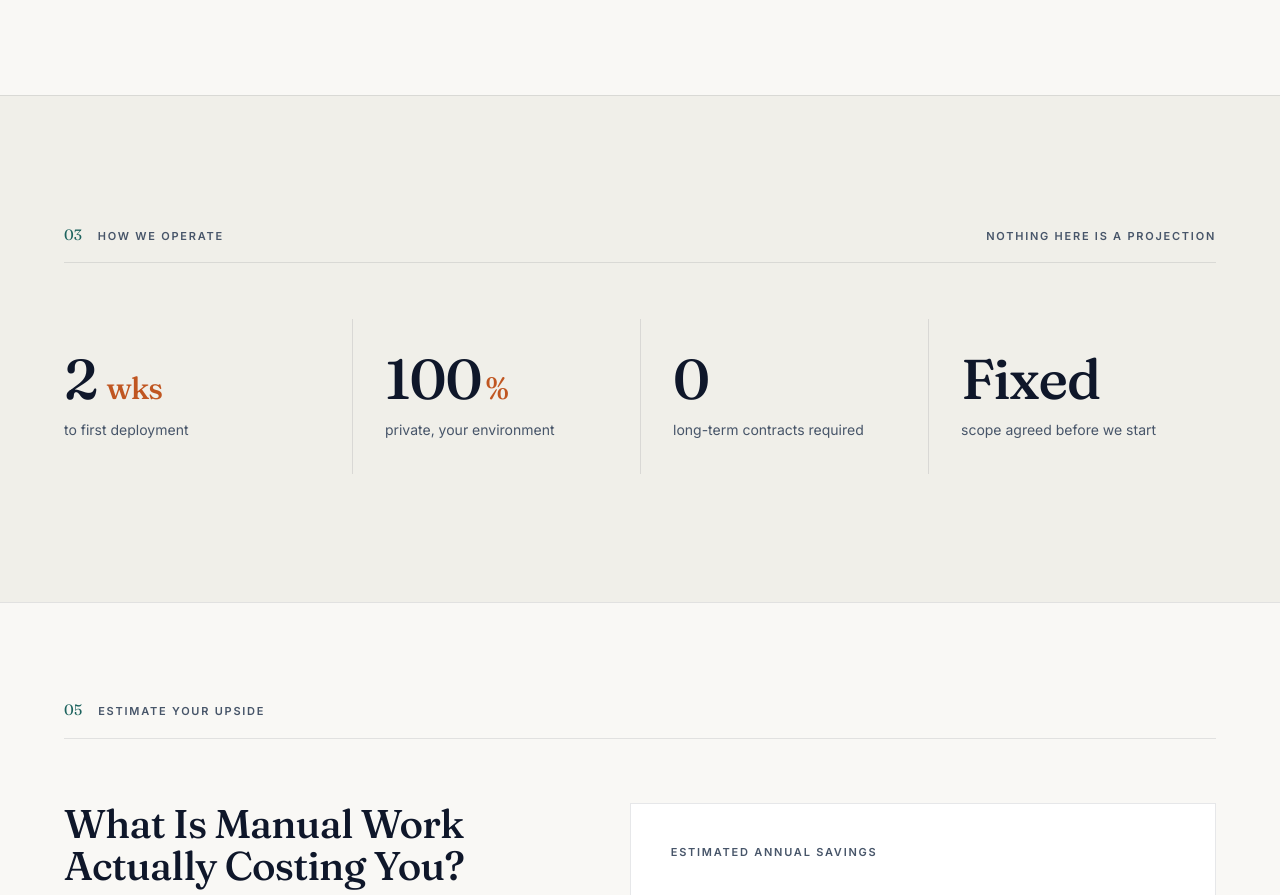
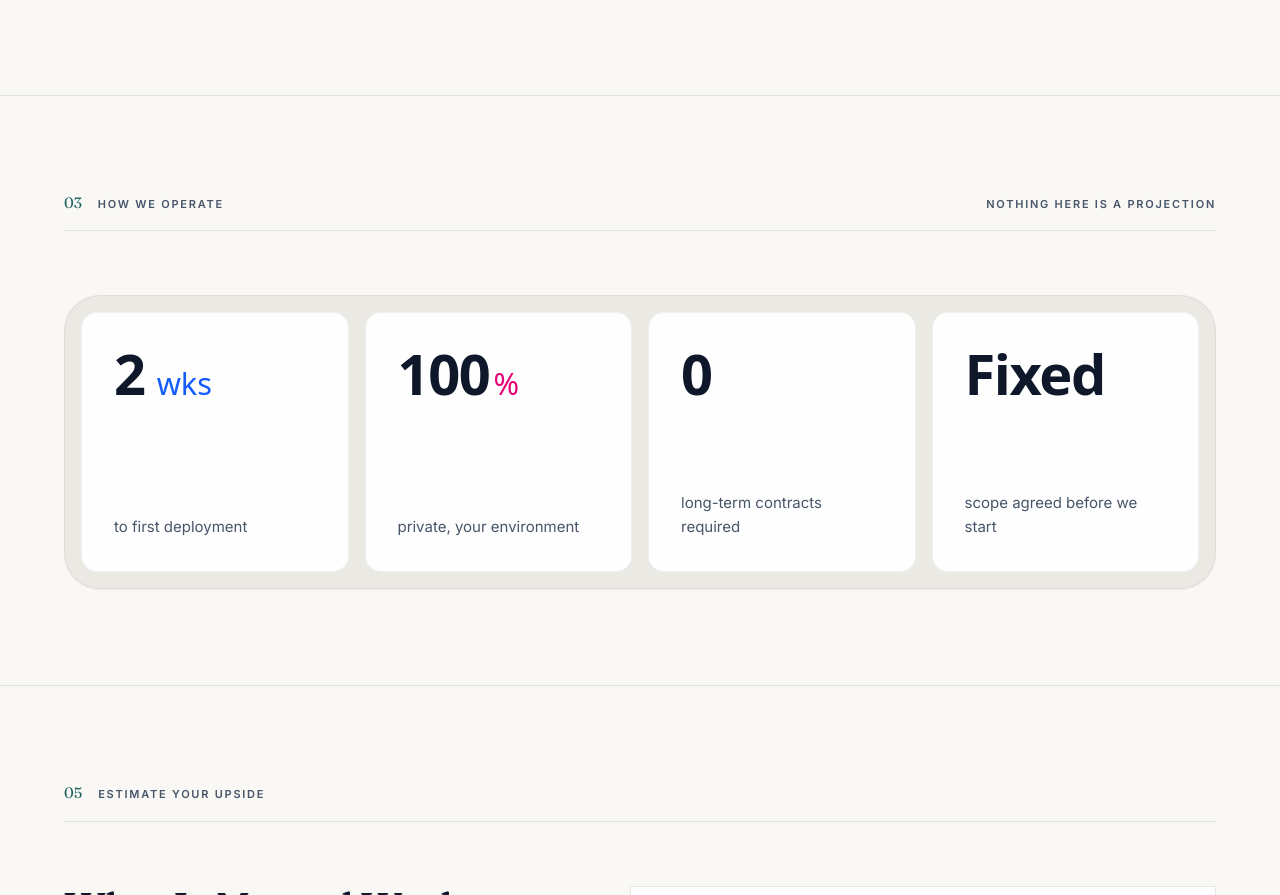
Before and after one commit to spectredad/Regicore, a Next.js app: page / in a window 1280 px wide. Shown: the part 3137-4032 px from the top of the page. Built offline with nearby package versions, Linux system fonts and the light colour scheme.

Commit message:
feat: redesign Metrics section with soft multi-card layout and unique hover color themes

```diff
--- a/components/Metrics.tsx
+++ b/components/Metrics.tsx
@@ -39,6 +39,42 @@ function MetricValue({ value, active }: { value: string; active: boolean }) {
   return <>{display}</>;
 }
 
+// Distinct hover themes for each of the 4 cards:
+// Card 1: Soft cool blue abstract blur
+// Card 2: Soft warm pink/magenta abstract blur
+// Card 3: Soft muted green/teal abstract blur
+// Card 4: Soft neutral / light lavender abstract blur
+const cardHoverStyles = [
+  {
+    // Card 1: Cool Blue
+    gradientBg: "bg-gradient-to-br from-blue-500/20 via-sky-400/15 to-indigo-500/10",
+    glowBorder: "group-hover:border-blue-400/40 group-hover:shadow-[0_12px_36px_rgba(59,130,246,0.14)]",
+    suffixColor: "text-blue-600",
+    blobColor: "bg-blue-400/35",
+  },
+  {
+    // Card 2: Warm Pink / Magenta
+    gradientBg: "bg-gradient-to-br from-pink-500/20 via-rose-400/15 to-fuchsia-400/10",
+    glowBorder: "group-hover:border-pink-400/40 group-hover:shadow-[0_12px_36px_rgba(236,72,153,0.14)]",
+    suffixColor: "text-pink-600",
+    blobColor: "bg-pink-400/35",
+  },
+  {
+    // Card 3: Muted Green / Teal
+    gradientBg: "bg-gradient-to-br from-teal-500/20 via-emerald-400/15 to-cyan-400/10",
+    glowBorder: "group-hover:border-teal-400/40 group-hover:shadow-[0_12px_36px_rgba(20,184,166,0.14)]",
+    suffixColor: "text-teal-600",
+    blobColor: "bg-teal-400/35",
+  },
+  {
+    // Card 4: Light Lavender / Purple
+    gradientBg: "bg-gradient-to-br from-purple-500/20 via-violet-400/15 to-indigo-300/10",
+    glowBorder: "group-hover:border-purple-400/40 group-hover:shadow-[0_12px_36px_rgba(168,85,247,0.14)]",
+    suffixColor: "text-purple-600",
+    blobColor: "bg-purple-400/35",
+  },
+];
+
 export default function Metrics() {
   const [active, setActive] = useState(false);
   const sectionRef = useRef<HTMLElement>(null);
@@ -59,37 +95,62 @@ export default function Metrics() {
   }, []);
 
   return (
-    <section className="py-24 md:py-32 px-5 bg-surface border-t border-line" ref={sectionRef}>
+    <section className="py-16 md:py-24 px-5 border-t border-line" ref={sectionRef}>
       <div className="max-w-6xl mx-auto">
         {/* Section header */}
-        <div className="reveal flex items-baseline justify-between gap-4 border-b border-line pb-4 mb-14">
+        <div className="reveal flex items-baseline justify-between gap-4 border-b border-line pb-4 mb-12 md:mb-16">
           <div className="flex items-baseline gap-4">
             <span className="index-num text-[15px]">03</span>
-            <p className="section-label">How we operate</p>
+            <p className="section-label uppercase tracking-widest font-mono text-xs">HOW WE OPERATE</p>
           </div>
-          <p className="section-label hidden sm:block">Nothing here is a projection</p>
+          <p className="section-label uppercase tracking-widest font-mono text-xs hidden sm:block text-muted/70">
+            NOTHING HERE IS A PROJECTION
+          </p>
         </div>
 
-        <motion.div className="metric-wrapper grid grid-cols-2 lg:grid-cols-4">
-          {metrics.map((m, i) => (
+        {/* Soft rounded container matching the multi-card reference UI */}
+        <div className="reveal bg-[#ebe9e3] p-3 sm:p-4 rounded-[28px] sm:rounded-[36px] border border-black/5 shadow-xs">
+          <motion.div className="metric-wrapper grid grid-cols-1 sm:grid-cols-2 lg:grid-cols-4 gap-3 sm:gap-4">
+            {metrics.map((m, i) => {
+              const hoverStyle = cardHoverStyles[i % cardHoverStyles.length];
+              return (
                 <motion.div
                   key={m.label}
-              className={`py-8 pr-6 ${i > 0 ? "lg:border-l lg:border-line lg:pl-8" : ""} ${
-                i % 2 === 1 ? "border-l border-line pl-6 lg:pl-8" : ""
-              }`}
+                  className={`group relative overflow-hidden bg-white/95 rounded-2xl p-7 sm:p-8 flex flex-col justify-between min-h-[220px] sm:min-h-[260px] border border-black/5 transition-all duration-500 ease-out hover:-translate-y-1 ${hoverStyle.glowBorder}`}
                   initial={{ opacity: 0, y: 20 }}
                   whileInView={{ opacity: 1, y: 0 }}
                   transition={{ delay: i * 0.1, duration: 0.6, ease: "easeOut" }}
                   viewport={{ once: true, margin: "-100px" }}
                 >
-              <div className="font-display text-[44px] md:text-[56px] font-medium text-ink leading-none tracking-[-0.02em] metric-value">
+                  {/* Distinct abstract background blur mesh on hover */}
+                  <div
+                    className={`absolute inset-0 opacity-0 group-hover:opacity-100 transition-opacity duration-700 ease-out pointer-events-none ${hoverStyle.gradientBg}`}
+                  />
+
+                  {/* Ambient blur orb inside card */}
+                  <div
+                    className={`absolute -top-10 -right-10 w-36 h-36 rounded-full blur-2xl opacity-0 group-hover:opacity-80 transition-all duration-700 ease-out pointer-events-none ${hoverStyle.blobColor}`}
+                  />
+
+                  {/* Stat Number */}
+                  <div className="relative z-10 font-sans text-[48px] sm:text-[56px] font-semibold text-ink leading-none tracking-tight">
                     <MetricValue value={m.value} active={active} />
-                <span className="text-coral text-[0.55em] align-baseline ml-1">{m.suffix}</span>
+                    {m.suffix && (
+                      <span className={`text-[0.55em] font-normal tracking-normal ml-1 transition-colors duration-300 ${hoverStyle.suffixColor}`}>
+                        {m.suffix}
+                      </span>
+                    )}
                   </div>
-              <p className="text-[14px] text-muted mt-3 leading-relaxed">{m.label}</p>
+
+                  {/* Descriptive Label */}
+                  <p className="relative z-10 text-[14px] sm:text-[15px] text-muted group-hover:text-ink leading-relaxed font-body transition-colors duration-300">
+                    {m.label}
+                  </p>
                 </motion.div>
-          ))}
+              );
+            })}
           </motion.div>
+        </div>
       </div>
     </section>
   );
```
Lines whose indentation alone changed are shown as unchanged.
